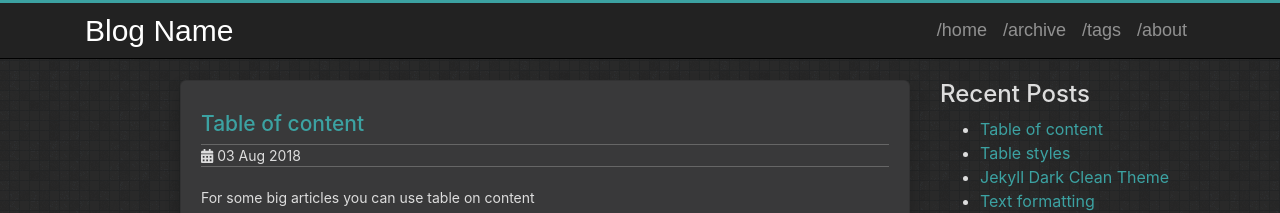
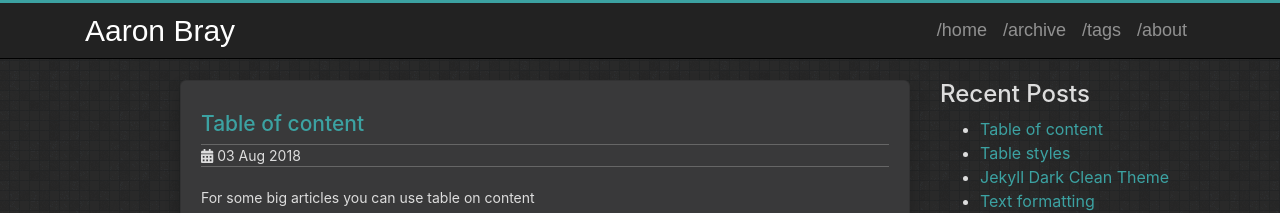
Before and after one commit to AaronBray/AaronBray.github.io, a Jekyll site: the page built from index.html, in a window 1280 px wide. Shown: the top 213 px of the page. Built offline with Jekyll 4.4.1, drawn with Linux system fonts in a browser that asks for light colours.

Commit message:
Update _config.yml

```diff
--- a/_config.yml
+++ b/_config.yml
@@ -1,14 +1,14 @@
 # Jekyll configuration
 
-name: Blog Name
-description: Software Developer
+name: Aaron Bray
+description: Ethical Hacker
 
 # Url is currently only used only for the RSS feed in feed.xml
-url: http://streetturtle.github.io
+url: https://aaronbray.github.io/
 #url: http://localhost:4000
 
 # For a project page here should be a project name. Otherwise (for user's/organization's page leave it empty)
-baseurl: '/jekyll-clean-dark'
+baseurl:
 
 author: Pavel Makhov
 copyright: 2015-2018
```
